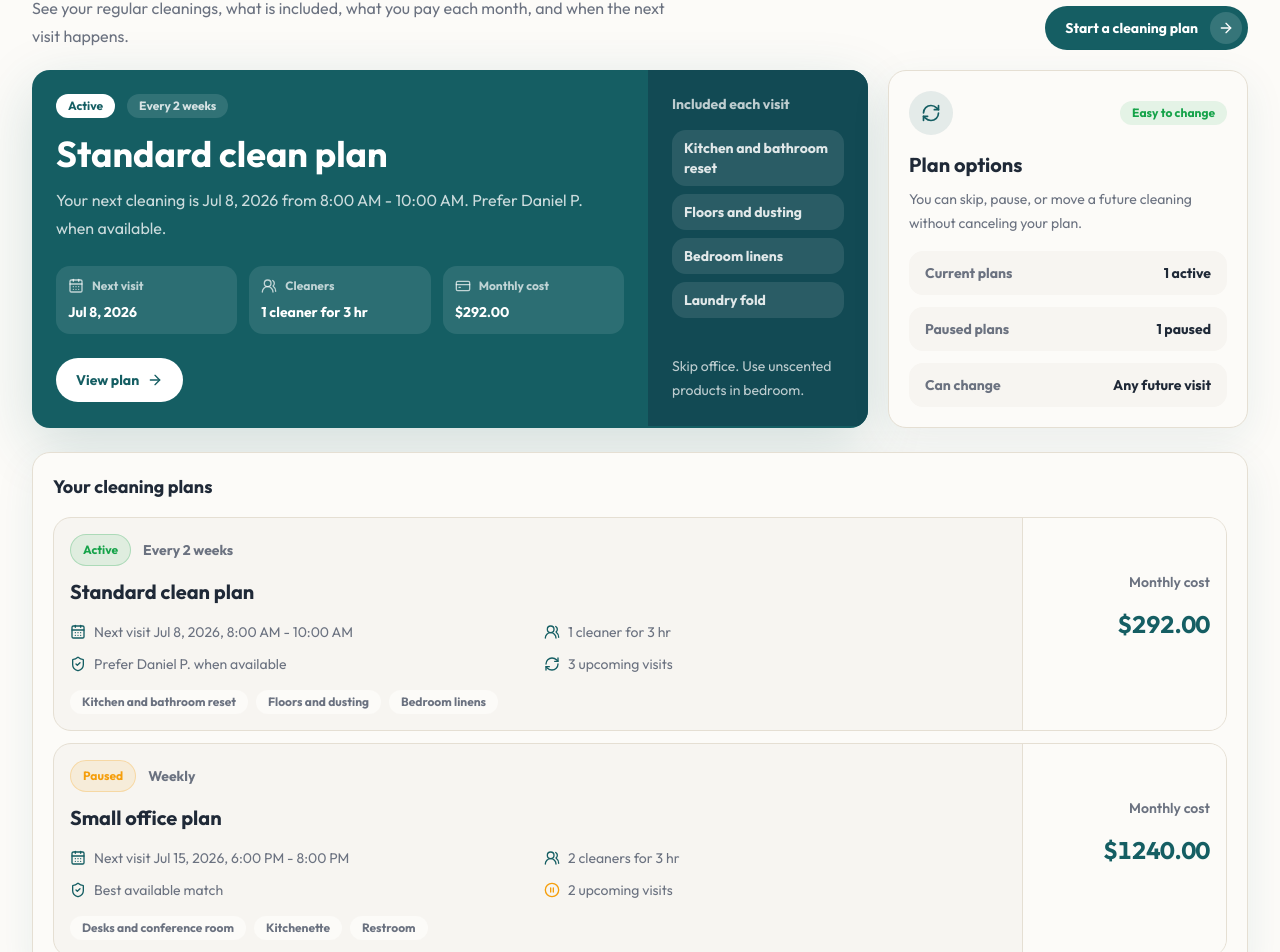
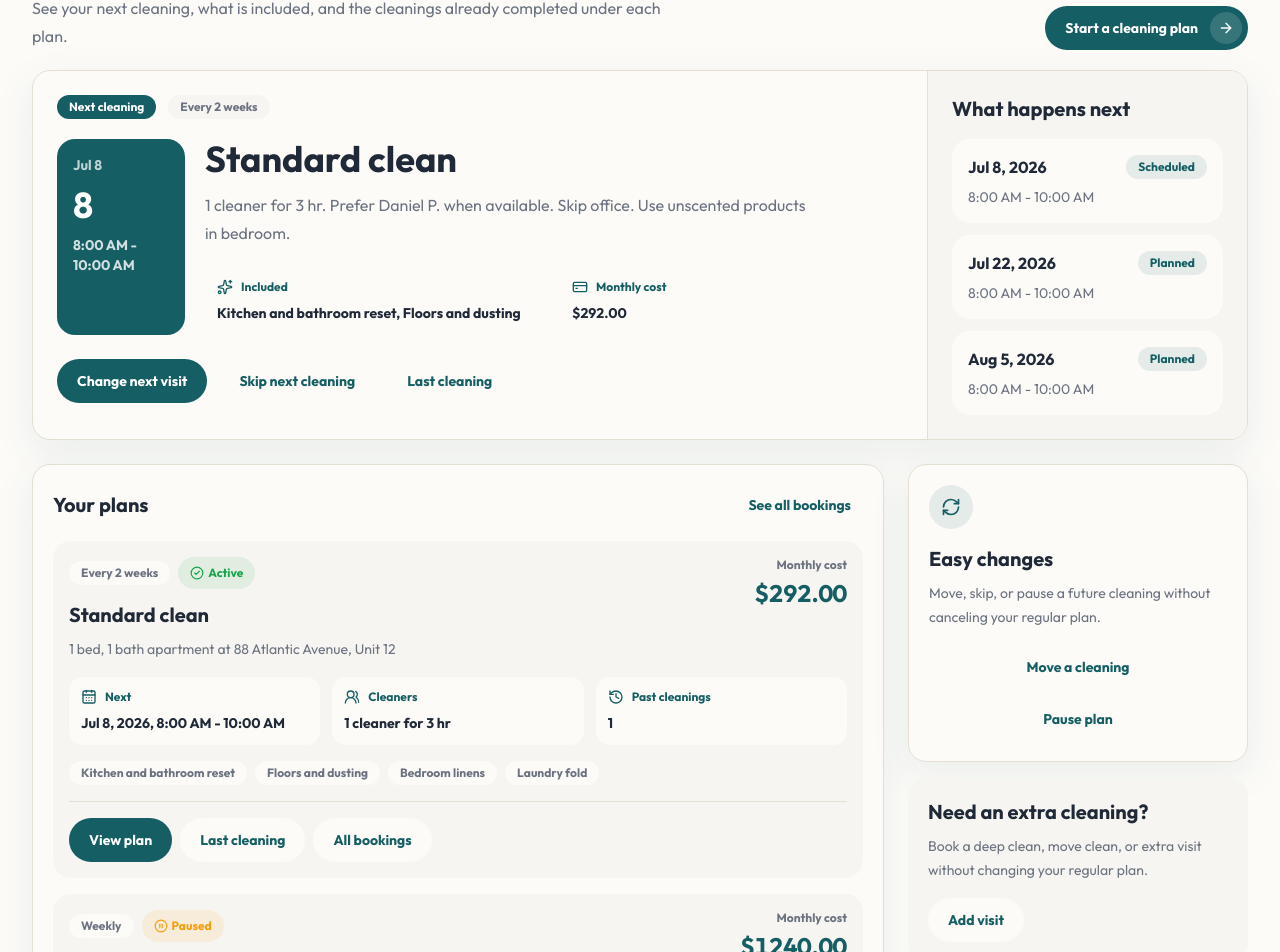
Before and after one commit to anstond/maid-web-design, a Next.js app: page /account/subscriptions in a window 1280 px wide. Shown: the part 255-1207 px from the top of the page. Built offline with nearby package versions, Linux system fonts and the light colour scheme.

Commit message:
refactor: modernize subscriptions page UI with improved layout and plan management actions

```diff
--- a/src/app/account/subscriptions/page.tsx
+++ b/src/app/account/subscriptions/page.tsx
@@ -1,169 +1,215 @@
 import Link from "next/link";
 import type { ReactNode } from "react";
-import { ArrowRight, CalendarDays, CreditCard, PauseCircle, RefreshCw, ShieldCheck, UsersRound } from "lucide-react";
-import { ActionLink, Money, PageHeader, StatusPill, SummaryCard } from "@/components/account/AccountPrimitives";
-import { formatAccountDate, subscriptions } from "@/lib/mock-account-data";
+import { CalendarDays, CheckCircle2, Clock3, CreditCard, History, PauseCircle, RefreshCw, Sparkles, UsersRound } from "lucide-react";
+import { ActionLink, Money, PageHeader } from "@/components/account/AccountPrimitives";
+import { bookings, formatAccountDate, subscriptions } from "@/lib/mock-account-data";
 
 export default function SubscriptionsPage() {
   const activePlans = subscriptions.filter((subscription) => subscription.status === "active");
   const pausedPlans = subscriptions.filter((subscription) => subscription.status === "paused");
   const nextPlan = subscriptions[0];
+  const nextPlanPastCleanings = getPastCleaningsForPlan(nextPlan);
 
   return (
     <>
       <PageHeader
-        title="Cleaning plans"
-        description="See your regular cleanings, what is included, what you pay each month, and when the next visit happens."
+        title="Regular cleanings"
+        description="See your next cleaning, what is included, and the cleanings already completed under each plan."
         action={<ActionLink href="/booking">Start a cleaning plan</ActionLink>}
       />
 
-      <div className="grid gap-5 lg:grid-cols-[minmax(0,1fr)_360px]">
-        <section className="overflow-hidden rounded-2xl bg-primary text-primary-foreground shadow-[0_18px_58px_rgba(21,94,99,0.18)]">
-          <div className="grid gap-0 md:grid-cols-[minmax(0,1fr)_220px]">
+      <section className="overflow-hidden rounded-2xl border border-border bg-surface shadow-[0_12px_40px_rgba(21,94,99,0.08)]">
+        <div className="grid gap-0 lg:grid-cols-[minmax(0,1fr)_320px]">
           <div className="p-5 sm:p-6">
             <div className="flex flex-wrap items-center gap-3">
-                <span className="rounded-full bg-primary-foreground px-3 py-1 text-xs font-bold capitalize text-primary">{nextPlan.status.replaceAll("_", " ")}</span>
-                <span className="rounded-full bg-primary-foreground/12 px-3 py-1 text-xs font-bold text-primary-foreground/80">{nextPlan.cadence}</span>
+              <span className="rounded-full bg-primary px-3 py-1 text-xs font-bold text-primary-foreground">Next cleaning</span>
+              <span className="rounded-full bg-surface-muted px-3 py-1 text-xs font-bold text-text-secondary">{nextPlan.cadence}</span>
             </div>
-              <h2 className="mt-4 text-3xl font-bold tracking-normal md:text-4xl">{nextPlan.service} plan</h2>
-              <p className="mt-3 max-w-[58ch] text-base leading-7 text-primary-foreground/78">
-                Your next cleaning is {formatAccountDate(nextPlan.nextVisit)} from {nextPlan.arrivalWindow}. {nextPlan.cleanerPreference}.
+
+            <div className="mt-5 grid gap-5 md:grid-cols-[128px_minmax(0,1fr)]">
+              <div className="rounded-2xl bg-primary p-4 text-primary-foreground">
+                <p className="text-sm font-bold text-primary-foreground/72">{formatAccountDate(nextPlan.nextVisit).replace(/, \d{4}$/, "")}</p>
+                <p className="mt-3 text-4xl font-bold leading-none tracking-normal">{formatAccountDate(nextPlan.nextVisit).split(" ")[1].replace(",", "")}</p>
+                <p className="mt-3 text-sm font-bold text-primary-foreground/80">{nextPlan.arrivalWindow}</p>
+              </div>
+
+              <div>
+                <h2 className="text-3xl font-bold tracking-normal text-text-primary md:text-4xl">{nextPlan.service}</h2>
+                <p className="mt-3 max-w-[58ch] text-base leading-7 text-text-secondary">
+                  {formatTeam(nextPlan.team)}. {nextPlan.cleanerPreference}. {nextPlan.notes}
                 </p>
-              <div className="mt-6 grid gap-3 sm:grid-cols-3">
-                <HeroFact icon={<CalendarDays className="size-4" />} label="Next visit" value={formatAccountDate(nextPlan.nextVisit)} />
-                <HeroFact icon={<UsersRound className="size-4" />} label="Cleaners" value={formatTeam(nextPlan.team)} />
-                <HeroFact icon={<CreditCard className="size-4" />} label="Monthly cost" value={`$${nextPlan.monthlyEstimate.toFixed(2)}`} />
+                <div className="mt-5 grid gap-3 sm:grid-cols-2">
+                  <SimpleFact icon={<Sparkles className="size-4" />} label="Included" value={nextPlan.scope.slice(0, 2).join(", ")} />
+                  <SimpleFact icon={<CreditCard className="size-4" />} label="Monthly cost" value={`$${nextPlan.monthlyEstimate.toFixed(2)}`} />
                 </div>
-              <Link
-                href={`/account/subscriptions/${nextPlan.id}`}
-                className="mt-6 inline-flex min-h-11 items-center justify-center gap-2 rounded-full bg-primary-foreground px-5 text-sm font-bold text-primary transition duration-300 ease-[cubic-bezier(0.32,0.72,0,1)] hover:bg-background focus-visible:outline-none focus-visible:ring-3 focus-visible:ring-primary-foreground/30 active:translate-y-px"
-              >
-                View plan
-                <ArrowRight className="size-4" aria-hidden="true" />
-              </Link>
               </div>
-            <div className="grid content-between gap-4 bg-primary-hover p-5 sm:p-6">
-              <div>
-                <p className="text-sm font-bold text-primary-foreground/72">Included each visit</p>
-                <div className="mt-4 grid gap-2">
-                  {nextPlan.scope.slice(0, 4).map((item) => (
-                    <span key={item} className="rounded-xl bg-primary-foreground/10 px-3 py-2 text-sm font-bold text-primary-foreground/86">
-                      {item}
-                    </span>
+            </div>
+
+            <div className="mt-6 flex flex-wrap gap-3">
+              <ActionPill href={`/account/subscriptions/${nextPlan.id}`} variant="primary">
+                Change next visit
+              </ActionPill>
+              <ActionPill href={`/account/subscriptions/${nextPlan.id}`}>
+                Skip next cleaning
+              </ActionPill>
+              {nextPlanPastCleanings[0] ? (
+                <ActionPill href={`/account/bookings/${nextPlanPastCleanings[0].id}`}>
+                  Last cleaning
+                </ActionPill>
+              ) : null}
+            </div>
+          </div>
+
+          <aside className="border-t border-border bg-surface-muted p-5 sm:p-6 lg:border-l lg:border-t-0">
+            <h2 className="text-xl font-bold text-text-primary">What happens next</h2>
+            <div className="mt-4 grid gap-3">
+              {nextPlan.upcomingVisits.slice(0, 3).map((visit) => (
+                <div key={visit.id} className="rounded-2xl bg-surface p-4">
+                  <div className="flex items-center justify-between gap-3">
+                    <p className="font-bold text-text-primary">{formatAccountDate(visit.date)}</p>
+                    <span className="rounded-full bg-primary/10 px-3 py-1 text-xs font-bold text-primary">{visit.status}</span>
+                  </div>
+                  <p className="mt-2 text-sm text-text-secondary">{visit.arrivalWindow}</p>
+                </div>
               ))}
             </div>
-              </div>
-              <p className="text-sm leading-6 text-primary-foreground/72">{nextPlan.notes}</p>
-            </div>
+          </aside>
         </div>
       </section>
 
-        <aside className="rounded-2xl border border-border bg-surface p-5 shadow-[0_12px_40px_rgba(21,94,99,0.08)]">
-          <div className="flex items-center justify-between gap-4">
+      <div className="mt-6 grid gap-6 lg:grid-cols-[minmax(0,1fr)_340px]">
+        <section className="rounded-2xl border border-border bg-surface p-5 shadow-[0_12px_40px_rgba(21,94,99,0.08)]">
+          <div className="flex flex-wrap items-center justify-between gap-3">
+            <h2 className="text-xl font-bold text-text-primary">Your plans</h2>
+            <Link href="/account/bookings" className="inline-flex min-h-10 items-center rounded-full px-3 text-sm font-bold text-primary hover:bg-surface-muted focus-visible:outline-none focus-visible:ring-3 focus-visible:ring-primary/30">
+              See all bookings
+            </Link>
+          </div>
+
+          <div className="mt-4 grid gap-4">
+            {activePlans.map((subscription) => (
+              <PlanCard key={subscription.id} subscription={subscription} />
+            ))}
+            {pausedPlans.map((subscription) => (
+              <PlanCard key={subscription.id} subscription={subscription} />
+            ))}
+          </div>
+        </section>
+
+        <aside className="grid gap-4 lg:self-start">
+          <section className="rounded-2xl border border-border bg-surface p-5 shadow-[0_12px_40px_rgba(21,94,99,0.08)]">
             <div className="flex size-11 items-center justify-center rounded-full bg-primary/10 text-primary">
               <RefreshCw className="size-5" aria-hidden="true" />
             </div>
-            <span className="rounded-full bg-success/10 px-3 py-1 text-xs font-bold text-success">Easy to change</span>
+            <h2 className="mt-4 text-xl font-bold text-text-primary">Easy changes</h2>
+            <p className="mt-2 text-sm leading-6 text-text-secondary">Move, skip, or pause a future cleaning without canceling your regular plan.</p>
+            <div className="mt-4 grid gap-2">
+              <ActionPill href={`/account/subscriptions/${nextPlan.id}`}>Move a cleaning</ActionPill>
+              <ActionPill href={`/account/subscriptions/${nextPlan.id}`}>Pause plan</ActionPill>
             </div>
-          <h2 className="mt-4 text-xl font-bold text-text-primary">Plan options</h2>
-          <p className="mt-2 text-sm leading-6 text-text-secondary">You can skip, pause, or move a future cleaning without canceling your plan.</p>
-          <div className="mt-4 grid gap-3 text-sm">
-            <RoutineLine label="Current plans" value={`${activePlans.length} active`} />
-            <RoutineLine label="Paused plans" value={`${pausedPlans.length} paused`} />
-            <RoutineLine label="Can change" value="Any future visit" />
-          </div>
-        </aside>
-      </div>
+          </section>
 
-      <div className="mt-6 grid gap-6">
-        <SummaryCard title="Your cleaning plans">
-          <div className="grid gap-3">
-            {activePlans.map((subscription) => (
-              <SubscriptionListCard key={subscription.id} subscription={subscription} />
-            ))}
-            {pausedPlans.map((subscription) => (
-              <SubscriptionListCard key={subscription.id} subscription={subscription} />
-            ))}
-          </div>
-        </SummaryCard>
-
-        <section className="grid gap-4 rounded-2xl bg-surface-muted p-5 sm:grid-cols-[minmax(0,1fr)_auto] sm:items-center">
-          <div>
+          <section className="rounded-2xl bg-surface-muted p-5">
             <h2 className="text-xl font-bold text-text-primary">Need an extra cleaning?</h2>
-            <p className="mt-2 max-w-[62ch] text-sm leading-6 text-text-secondary">
-              Keep your regular plan as-is and book a deep clean, move clean, or extra visit only when needed.
-            </p>
-          </div>
+            <p className="mt-2 text-sm leading-6 text-text-secondary">Book a deep clean, move clean, or extra visit without changing your regular plan.</p>
             <Link
               href="/booking"
-            className="inline-flex min-h-11 items-center justify-center rounded-full bg-surface px-5 text-sm font-bold text-primary transition duration-300 ease-[cubic-bezier(0.32,0.72,0,1)] hover:bg-background focus-visible:outline-none focus-visible:ring-3 focus-visible:ring-primary/30 active:translate-y-px"
+              className="mt-4 inline-flex min-h-11 items-center justify-center rounded-full bg-surface px-5 text-sm font-bold text-primary transition duration-300 ease-[cubic-bezier(0.32,0.72,0,1)] hover:bg-background focus-visible:outline-none focus-visible:ring-3 focus-visible:ring-primary/30 active:translate-y-px"
             >
               Add visit
             </Link>
           </section>
+        </aside>
       </div>
+
+      <section className="mt-6 rounded-2xl border border-border bg-surface p-5 shadow-[0_12px_40px_rgba(21,94,99,0.08)]">
+        <div className="flex flex-wrap items-center justify-between gap-3">
+          <div>
+            <h2 className="text-xl font-bold text-text-primary">Past cleanings from your plans</h2>
+            <p className="mt-2 text-sm leading-6 text-text-secondary">Open a completed cleaning to see the receipt, cleaner, notes, and timeline.</p>
+          </div>
+          <Link href="/account/bookings" className="inline-flex min-h-10 items-center rounded-full bg-surface-muted px-4 text-sm font-bold text-primary hover:bg-accent-soft focus-visible:outline-none focus-visible:ring-3 focus-visible:ring-primary/30">
+            All bookings
+          </Link>
+        </div>
+
+        <div className="mt-5 grid gap-4 md:grid-cols-2">
+          {subscriptions.map((subscription) => {
+            const pastCleanings = getPastCleaningsForPlan(subscription);
+
+            return (
+              <div key={subscription.id} className="rounded-2xl bg-surface-muted p-4">
+                <div className="flex items-center justify-between gap-3">
+                  <h3 className="font-bold text-text-primary">{subscription.service}</h3>
+                  <span className="text-sm font-bold text-text-secondary">{subscription.cadence}</span>
+                </div>
+
+                <div className="mt-3 grid gap-2">
+                  {pastCleanings.length > 0 ? (
+                    pastCleanings.map((booking) => <PastCleaningRow key={booking.id} booking={booking} />)
+                  ) : (
+                    <p className="rounded-xl bg-surface p-4 text-sm leading-6 text-text-secondary">No completed cleanings have been added to this plan yet.</p>
+                  )}
+                </div>
+              </div>
+            );
+          })}
+        </div>
+      </section>
     </>
   );
 }
 
-function SubscriptionListCard({ subscription }: { subscription: (typeof subscriptions)[number] }) {
+function PlanCard({ subscription }: { subscription: (typeof subscriptions)[number] }) {
+  const pastCleanings = getPastCleaningsForPlan(subscription);
+  const nextVisit = subscription.upcomingVisits[0];
+
   return (
-    <Link
-      href={`/account/subscriptions/${subscription.id}`}
-      className="group grid overflow-hidden rounded-2xl border border-border bg-surface-muted transition duration-300 ease-[cubic-bezier(0.32,0.72,0,1)] hover:border-primary/40 hover:bg-background focus-visible:outline-none focus-visible:ring-3 focus-visible:ring-primary/30 lg:grid-cols-[minmax(0,1fr)_204px]"
-    >
-      <div className="p-4">
-        <div className="flex flex-wrap items-center gap-3">
-          <StatusPill status={subscription.status} />
-          <span className="text-sm font-bold text-text-secondary">{subscription.cadence}</span>
+    <article className="rounded-2xl bg-surface-muted p-4">
+      <div className="flex flex-wrap items-start justify-between gap-3">
+        <div>
+          <div className="flex flex-wrap items-center gap-2">
+            <span className="rounded-full bg-surface px-3 py-1 text-xs font-bold text-text-secondary">{subscription.cadence}</span>
+            <PlanState status={subscription.status} />
           </div>
-        <h2 className="mt-3 text-xl font-bold text-text-primary">{subscription.service} plan</h2>
-        <div className="mt-4 grid gap-3 text-sm text-text-secondary md:grid-cols-2">
-          <span className="flex gap-2">
-            <CalendarDays className="mt-0.5 size-4 text-primary" aria-hidden="true" />
-            Next visit {formatAccountDate(subscription.nextVisit)}, {subscription.arrivalWindow}
-          </span>
-          <span className="flex gap-2">
-            <UsersRound className="mt-0.5 size-4 text-primary" aria-hidden="true" />
-            {formatTeam(subscription.team)}
-          </span>
-          <span className="flex gap-2">
-            <ShieldCheck className="mt-0.5 size-4 text-primary" aria-hidden="true" />
-            {subscription.cleanerPreference}
-          </span>
-          <span className="flex gap-2">
-            {subscription.status === "paused" ? <PauseCircle className="mt-0.5 size-4 text-warning" aria-hidden="true" /> : <RefreshCw className="mt-0.5 size-4 text-primary" aria-hidden="true" />}
-            {subscription.upcomingVisits.length} upcoming visits
-          </span>
+          <h3 className="mt-3 text-xl font-bold text-text-primary">{subscription.service}</h3>
+          <p className="mt-2 text-sm leading-6 text-text-secondary">{subscription.home} at {subscription.address}</p>
         </div>
-        <div className="mt-4 flex flex-wrap gap-2">
-          {subscription.scope.slice(0, 3).map((item) => (
-            <span key={item} className="rounded-full bg-surface px-3 py-1 text-xs font-bold text-text-secondary">
-              {item}
-            </span>
-          ))}
+        <div className="text-left sm:text-right">
+          <p className="text-xs font-bold text-text-secondary">Monthly cost</p>
+          <p className="mt-1 text-2xl font-bold text-primary"><Money value={subscription.monthlyEstimate} /></p>
         </div>
       </div>
 
-      <div className="flex items-center justify-between gap-4 border-t border-border bg-surface p-4 lg:flex-col lg:items-end lg:justify-center lg:border-l lg:border-t-0">
-        <span className="text-sm font-semibold text-text-secondary">Monthly cost</span>
-        <span className="text-2xl font-bold text-primary">
-          <Money value={subscription.monthlyEstimate} />
-        </span>
-        <span className="text-sm font-bold text-primary opacity-100 transition lg:opacity-0 lg:group-hover:opacity-100">Open plan</span>
+      <div className="mt-4 grid gap-3 sm:grid-cols-3">
+        <SimpleFact icon={<CalendarDays className="size-4" />} label="Next" value={nextVisit ? `${formatAccountDate(nextVisit.date)}, ${nextVisit.arrivalWindow}` : "No visit scheduled"} />
+        <SimpleFact icon={<UsersRound className="size-4" />} label="Cleaners" value={formatTeam(subscription.team)} />
+        <SimpleFact icon={<History className="size-4" />} label="Past cleanings" value={`${pastCleanings.length}`} />
       </div>
-    </Link>
+
+      <div className="mt-4 flex flex-wrap gap-2">
+        {subscription.scope.slice(0, 4).map((item) => (
+          <span key={item} className="rounded-full bg-surface px-3 py-1 text-xs font-bold text-text-secondary">{item}</span>
+        ))}
+      </div>
+
+      <div className="mt-4 flex flex-wrap gap-2 border-t border-border pt-4">
+        <ActionPill href={`/account/subscriptions/${subscription.id}`} variant="primary">View plan</ActionPill>
+        {pastCleanings[0] ? <ActionPill href={`/account/bookings/${pastCleanings[0].id}`}>Last cleaning</ActionPill> : null}
+        <ActionPill href="/account/bookings">All bookings</ActionPill>
+      </div>
+    </article>
   );
 }
 
-function HeroFact({ icon, label, value }: { icon: ReactNode; label: string; value: string }) {
+function SimpleFact({ icon, label, value }: { icon: ReactNode; label: string; value: string }) {
   return (
-    <div className="rounded-xl bg-primary-foreground/10 p-3">
-      <div className="flex items-center gap-2 text-primary-foreground/70">
+    <div className="rounded-xl bg-surface p-3">
+      <div className="flex items-center gap-2 text-primary">
         {icon}
         <span className="text-xs font-bold">{label}</span>
       </div>
-      <p className="mt-2 text-sm font-bold leading-5 text-primary-foreground">{value}</p>
+      <p className="mt-2 text-sm font-bold leading-5 text-text-primary">{value}</p>
     </div>
   );
 }
@@ -177,11 +223,53 @@ function formatTeam(team: string) {
   return `${cleanerCount} ${cleanerLabel} for ${hours}`;
 }
 
-function RoutineLine({ label, value }: { label: string; value: string }) {
+function PlanState({ status }: { status: (typeof subscriptions)[number]["status"] }) {
+  const isPaused = status === "paused";
+
   return (
-    <div className="flex items-center justify-between gap-4 rounded-xl bg-surface-muted px-4 py-3">
-      <span className="font-bold text-text-secondary">{label}</span>
-      <span className="font-bold text-text-primary">{value}</span>
-    </div>
+    <span className={isPaused ? "inline-flex min-h-8 items-center gap-1 rounded-full bg-warning/10 px-3 text-xs font-bold text-warning" : "inline-flex min-h-8 items-center gap-1 rounded-full bg-success/10 px-3 text-xs font-bold text-success"}>
+      {isPaused ? <PauseCircle className="size-3.5" aria-hidden="true" /> : <CheckCircle2 className="size-3.5" aria-hidden="true" />}
+      {isPaused ? "Paused" : "Active"}
+    </span>
   );
 }
+
+function ActionPill({ href, children, variant = "secondary" }: { href: string; children: ReactNode; variant?: "primary" | "secondary" }) {
+  return (
+    <Link
+      href={href}
+      className={variant === "primary"
+        ? "inline-flex min-h-11 items-center justify-center rounded-full bg-primary px-5 text-sm font-bold text-primary-foreground transition hover:bg-primary-hover focus-visible:outline-none focus-visible:ring-3 focus-visible:ring-primary/30 active:translate-y-px"
+        : "inline-flex min-h-11 items-center justify-center rounded-full bg-surface px-5 text-sm font-bold text-primary transition hover:bg-background focus-visible:outline-none focus-visible:ring-3 focus-visible:ring-primary/30 active:translate-y-px"}
+    >
+      {children}
+    </Link>
+  );
+}
+
+function PastCleaningRow({ booking }: { booking: (typeof bookings)[number] }) {
+  return (
+    <Link
+      href={`/account/bookings/${booking.id}`}
+      className="grid gap-3 rounded-xl bg-surface p-4 transition hover:bg-background focus-visible:outline-none focus-visible:ring-3 focus-visible:ring-primary/30 sm:grid-cols-[minmax(0,1fr)_auto] sm:items-center"
+    >
+      <span>
+        <span className="flex items-center gap-2 font-bold text-text-primary">
+          <Clock3 className="size-4 text-primary" aria-hidden="true" />
+          {formatAccountDate(booking.date)}
+        </span>
+        <span className="mt-1 block text-sm text-text-secondary">{booking.arrivalWindow}. {booking.cleaner}.</span>
+      </span>
+      <span className="text-sm font-bold text-primary">View receipt</span>
+    </Link>
+  );
+}
+
+function getPastCleaningsForPlan(subscription: (typeof subscriptions)[number]) {
+  return bookings.filter(
+    (booking) =>
+      (booking.status === "completed" || booking.status === "cancelled") &&
+      booking.service === subscription.service &&
+      booking.address === subscription.address
+  );
+}
```
Lines whose indentation alone changed are shown as unchanged.
